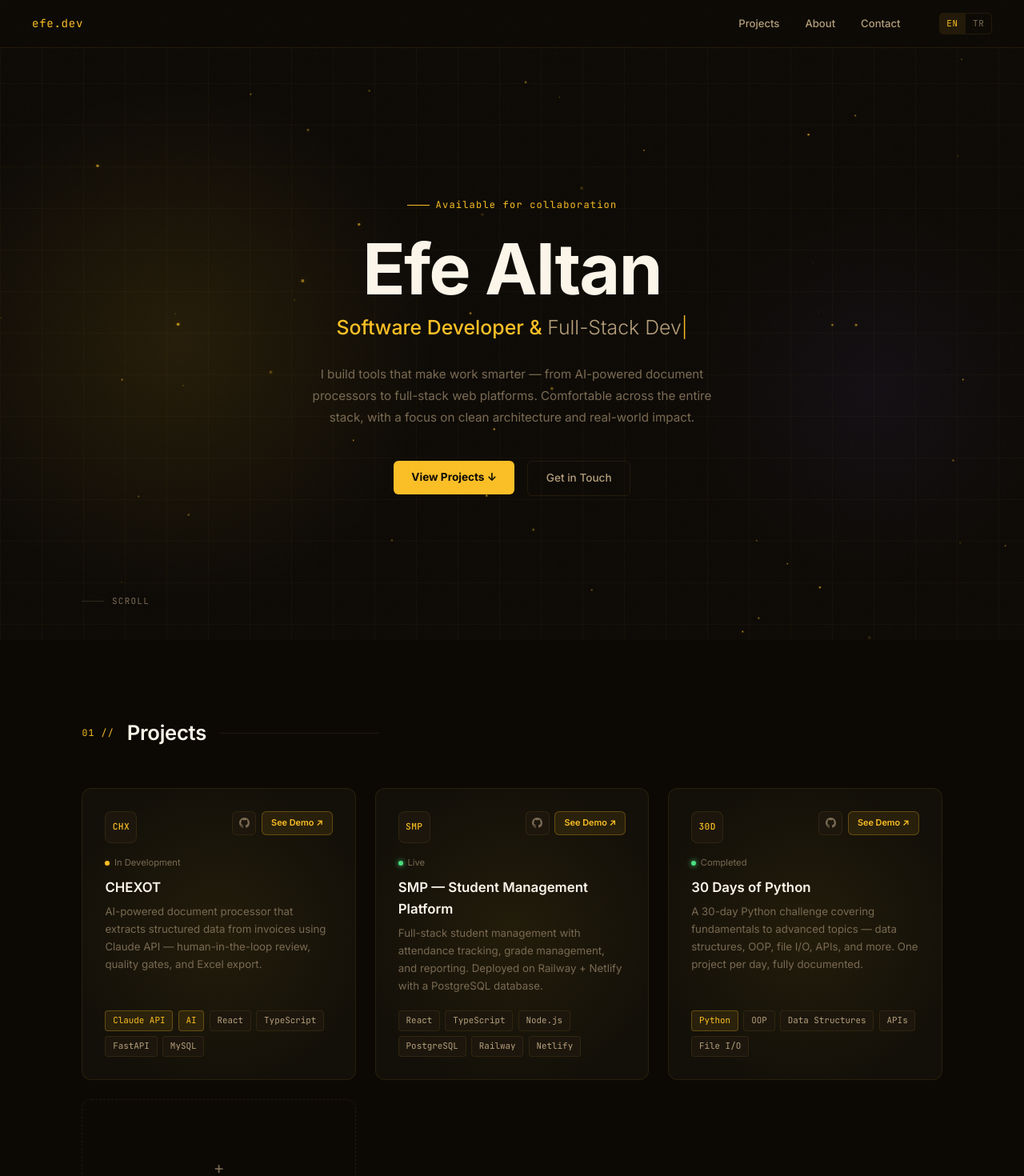
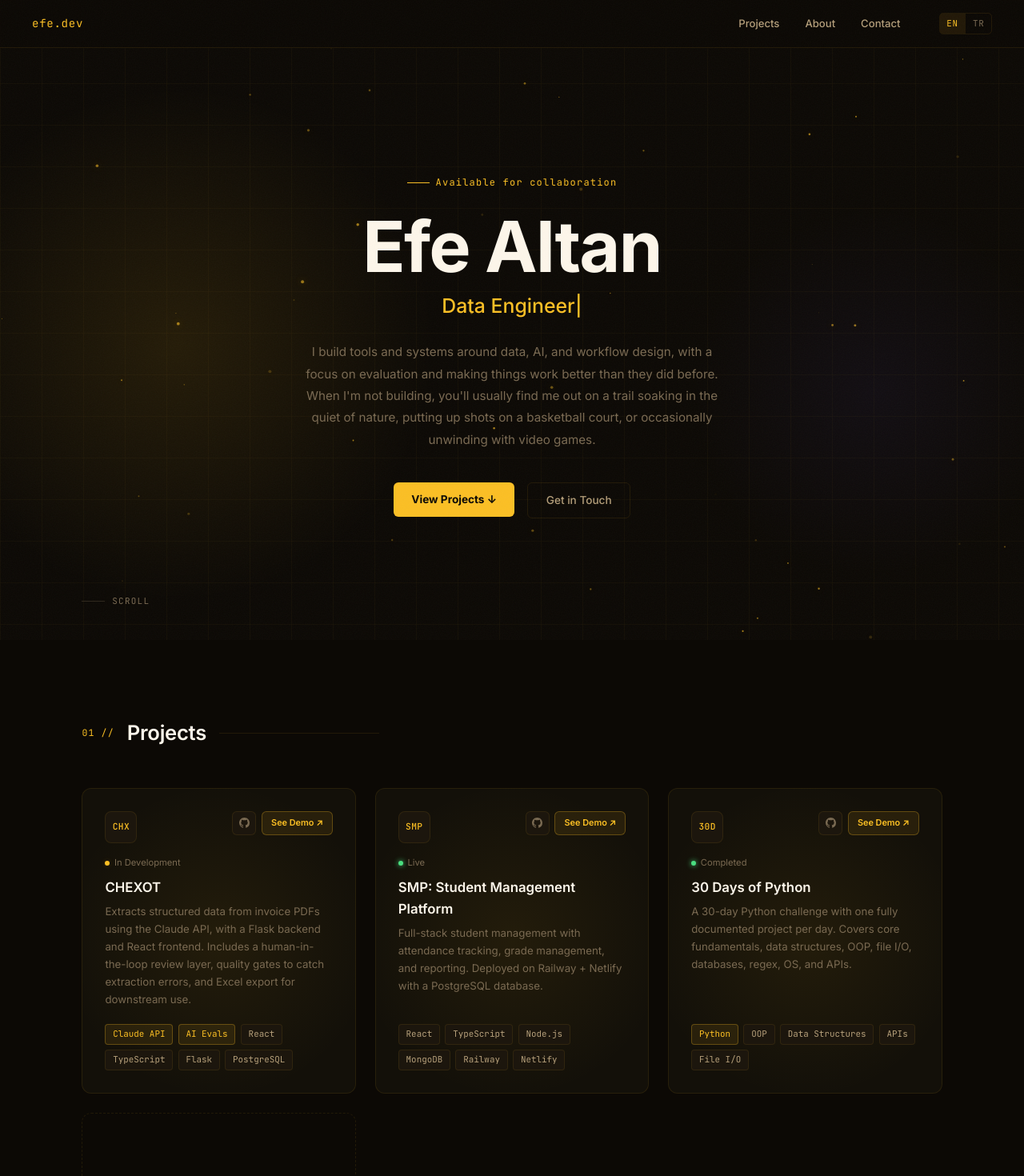
Before and after one commit to efeAltan1/efeAltan1.github.io, a React (Vite) app: page / in a window 1280 px wide. Shown: the top 1470 px of the page at 80% size. Built offline with nearby package versions, Linux system fonts and the light colour scheme.

Commit message:
More changes to the placeholder text (about and hero pages).

```diff
--- a/src/components/Footer.tsx
+++ b/src/components/Footer.tsx
@@ -1,8 +1,6 @@
-import { useLang } from '@/context/LangContext'
 import { content } from '@/data/content'
 
 export function Footer() {
-  const { lang } = useLang()
   const f = content.footer
 
   return (
@@ -17,9 +15,6 @@ export function Footer() {
       <span style={{ fontFamily: "'JetBrains Mono', monospace", fontSize: '0.7rem', color: 'var(--muted)' }}>
         {f.copy}
       </span>
-      <span style={{ fontFamily: "'JetBrains Mono', monospace", fontSize: '0.7rem', color: 'var(--muted)' }}>
-        {f.built[lang]}
-      </span>
     </footer>
   )
 }
--- a/src/components/Hero.tsx
+++ b/src/components/Hero.tsx
@@ -110,8 +110,7 @@ export function Hero() {
           {h.name}
         </h1>
 
-        <p style={{ fontSize: 'clamp(1.1rem,2.5vw,1.55rem)', fontWeight: 300, color: 'var(--muted2)', marginBottom: '1.5rem' }}>
-          <span style={{ color: 'var(--accent)', fontWeight: 500 }}>{h.subtitlePrefix[lang]}</span>
+        <p style={{ fontSize: 'clamp(1.1rem,2.5vw,1.55rem)', fontWeight: 500, color: 'var(--accent)', marginBottom: '1.5rem' }}>
           <span id="tw" ref={twRef} />
         </p>
 
--- a/src/data/content.ts
+++ b/src/data/content.ts
@@ -16,14 +16,13 @@ export const content = {
   hero: {
     tag:            { en: 'Available for collaboration', tr: 'İş birliğine açık'          },
     name:           'Efe Altan',
-    subtitlePrefix: { en: 'Software Developer & ',       tr: 'Yazılım Geliştirici & '     },
     typewriter: {
-      en: ['AI Builder', 'Full-Stack Dev', 'Problem Solver'],
-      tr: ['YZ İnşaatçısı', 'Tam Yığın Geliştirici', 'Problem Çözücü'],
+      en: ['Software Developer', 'Data Engineer', 'Systems Thinker', 'AI Evaluator', 'Full-Stack Developer', 'Data Analyst', 'IT Enthusiast'],
+      tr: ['Yazılım Geliştirici', 'Veri Mühendisi', 'Sistem Düşünürü', 'YZ Değerlendirici', 'Tam Yığın Geliştirici', 'Veri Analisti', 'Teknoloji Tutkunu'],
     },
     bio: {
-      en: 'I build tools that make work smarter — from AI-powered document processors to full-stack web platforms. Comfortable across the entire stack, with a focus on clean architecture and real-world impact.',
-      tr: 'İşi daha akıllı hale getiren araçlar inşa ediyorum — yapay zeka destekli belge işleyicilerden tam yığın web platformlarına kadar. Tüm katmanlarda rahatım; temiz mimari ve gerçek dünya etkisine odaklanıyorum.',
+      en: "I build tools and systems around data, AI, and workflow design, with a focus on evaluation and making things work better than they did before. When I'm not building, you'll usually find me out on a trail soaking in the quiet of nature, putting up shots on a basketball court, or occasionally unwinding with video games.",
+      tr: 'TR — coming soon',
     },
     ctaPrimary: { en: 'View Projects ↓', tr: 'Projeleri Gör ↓' },
     ctaGhost:   { en: 'Get in Touch',    tr: 'İletişime Geç'   },
@@ -41,25 +40,25 @@ export const content = {
         statusLabel: { en: 'In Development', tr: 'Geliştiriliyor' },
         name: 'CHEXOT',
         desc: {
-          en: 'AI-powered document processor that extracts structured data from invoices using Claude API — human-in-the-loop review, quality gates, and Excel export.',
-          tr: 'Claude API kullanarak faturalardan yapılandırılmış veri çıkaran yapay zeka destekli belge işleyici — insan denetimli gözden geçirme, kalite kontrolleri ve Excel dışa aktarımı.',
+          en: 'Extracts structured data from invoice PDFs using the Claude API, with a Flask backend and React frontend. Includes a human-in-the-loop review layer, quality gates to catch extraction errors, and Excel export for downstream use.',
+          tr: 'TR — coming soon',
         },
         github: 'https://github.com/efeAltan1/Chexot',
         demo: '/projects/chexot',
         tags: [
           { label: 'Claude API', accent: true },
-          { label: 'AI',         accent: true },
+          { label: 'AI Evals',   accent: true },
           { label: 'React'               },
           { label: 'TypeScript'          },
-          { label: 'FastAPI'             },
-          { label: 'MySQL'               },
+          { label: 'Flask'               },
+          { label: 'PostgreSQL'          },
         ],
       },
       {
         monogram: 'SMP',
         status: 'live' as const,
         statusLabel: { en: 'Live', tr: 'Yayında' },
-        name: 'SMP — Student Management Platform',
+        name: 'SMP: Student Management Platform',
         desc: {
           en: 'Full-stack student management with attendance tracking, grade management, and reporting. Deployed on Railway + Netlify with a PostgreSQL database.',
           tr: 'Devam takibi, not yönetimi ve raporlama içeren tam yığın öğrenci yönetim sistemi. Railway + Netlify üzerinde PostgreSQL ile dağıtıldı.',
@@ -70,7 +69,7 @@ export const content = {
           { label: 'React'      },
           { label: 'TypeScript' },
           { label: 'Node.js'    },
-          { label: 'PostgreSQL' },
+          { label: 'MongoDB'    },
           { label: 'Railway'    },
           { label: 'Netlify'    },
         ],
@@ -81,8 +80,8 @@ export const content = {
         statusLabel: { en: 'Completed', tr: 'Tamamlandı' },
         name: '30 Days of Python',
         desc: {
-          en: 'A 30-day Python challenge covering fundamentals to advanced topics — data structures, OOP, file I/O, APIs, and more. One project per day, fully documented.',
-          tr: "Temellerden ileri konulara kadar Python öğrenmek için 30 günlük bir meydan okuma — veri yapıları, OOP, dosya I/O, API'ler ve daha fazlası. Günde bir proje, tam dokümantasyon.",
+          en: 'A 30-day Python challenge with one fully documented project per day. Covers core fundamentals, data structures, OOP, file I/O, databases, regex, OS, and APIs.',
+          tr: 'TR — coming soon',
         },
         github: 'https://github.com/efeAltan1',
         demo: '/projects/30daypython',
```
